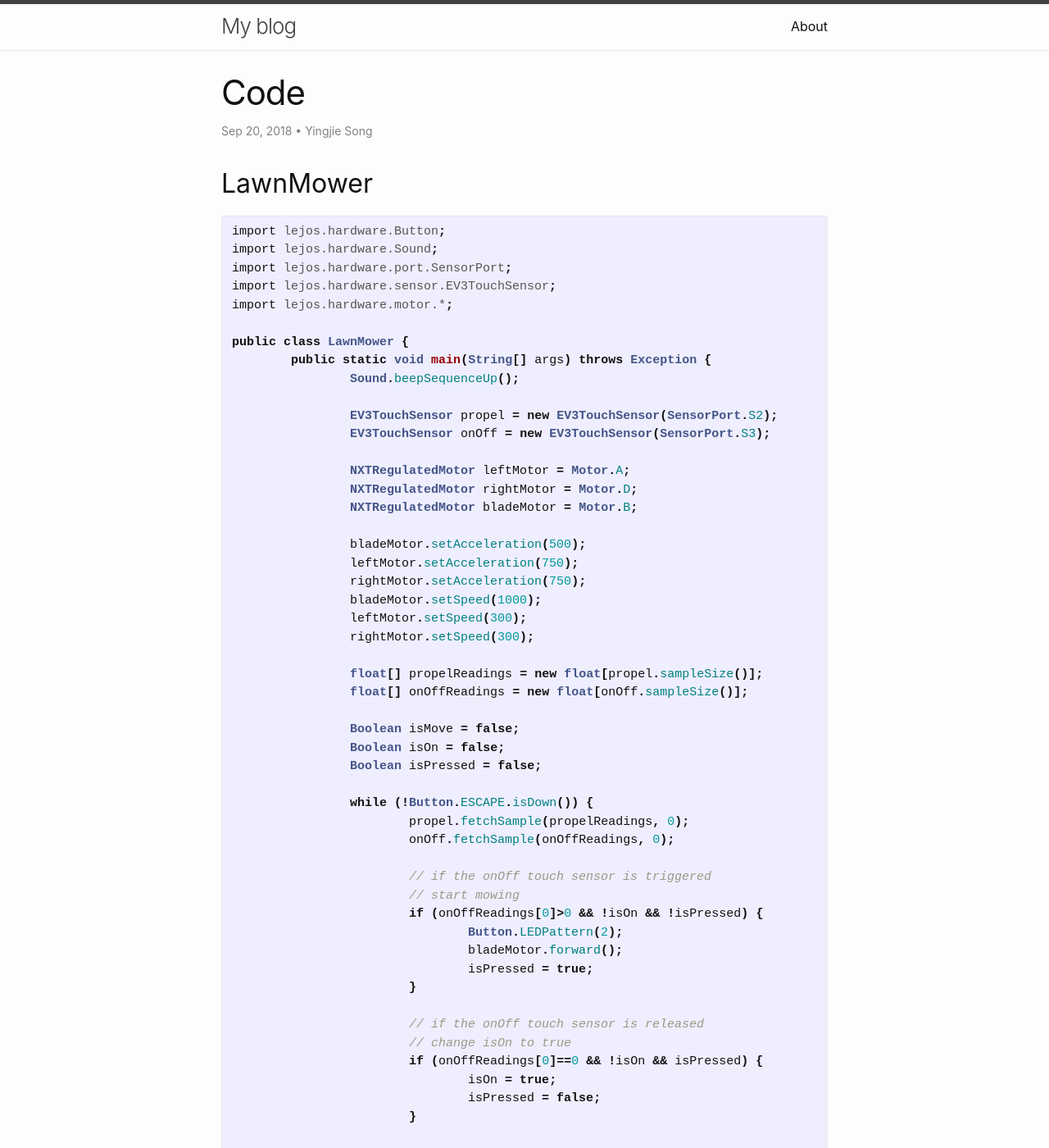
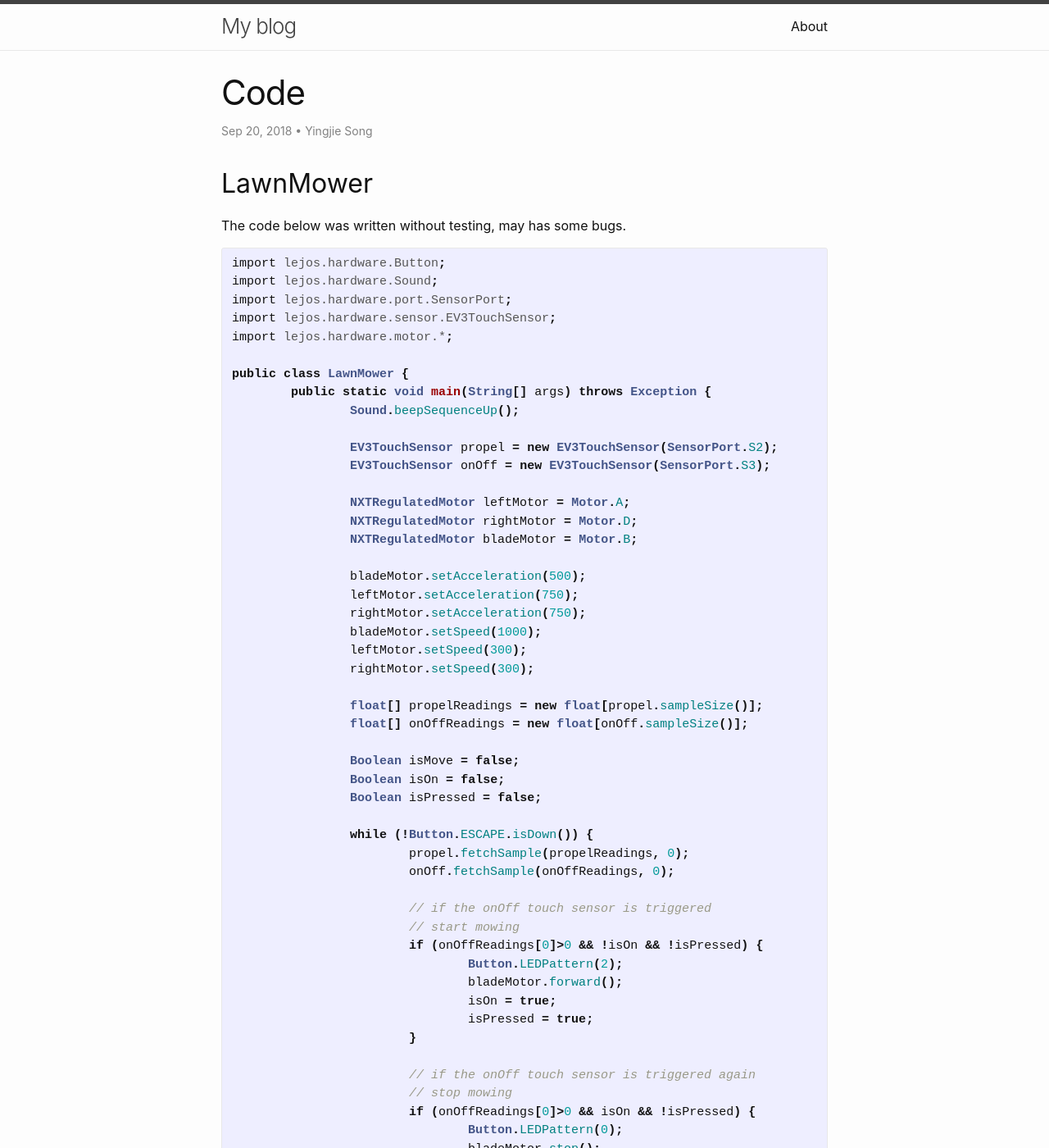
Before and after one commit to YingjieSong/myblog, a Jekyll site: the page built from _posts/2018-09-20-comp2801-codes.markdown, in a window 1280 px wide and 1400 px high. Shown: the whole window at 82% size. Built offline with Jekyll 4.4.1, drawn with Linux system fonts in a browser that asks for light colours.

Commit message:
update post

```diff
--- a/_posts/2018-09-20-comp2801-codes.markdown
+++ b/_posts/2018-09-20-comp2801-codes.markdown
@@ -7,6 +7,8 @@ categories: COMP2801
 tag: 2801
 ---
 <h2>LawnMower</h2>
+
+The code below was written without testing, may has some bugs.
 
 {% highlight java %}
 import lejos.hardware.Button;
@@ -49,14 +51,8 @@ public class LawnMower {
 			if (onOffReadings[0]>0 && !isOn && !isPressed) {
 				Button.LEDPattern(2);
 				bladeMotor.forward();
+				isOn = true;
 				isPressed = true;
-			}
-
-			// if the onOff touch sensor is released
-			// change isOn to true
-			if (onOffReadings[0]==0 && !isOn && isPressed) {
-				isOn = true;
-				isPressed = false;
 			}
 
 			// if the onOff touch sensor is triggered again
@@ -70,8 +66,7 @@ public class LawnMower {
 
 			// if the onOff touch sensor is released
 			// change isOn to true
-			if (onOffReadings[0]==0 && !isOn && isPressed) {
-				isOn = true;
+			if (onOffReadings[0]==0 && isPressed) {
 				isPressed = false;
 			}
 
```
